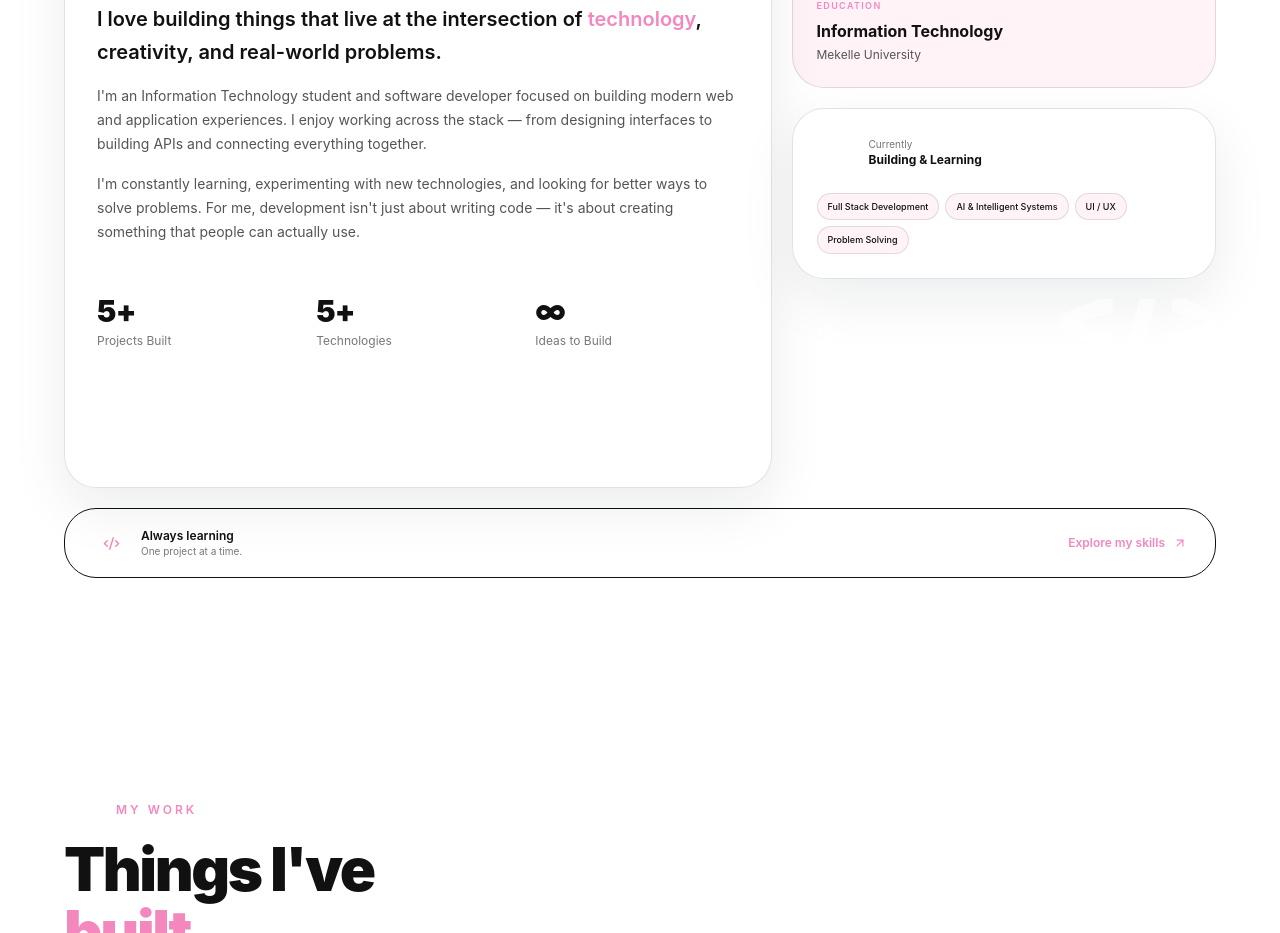
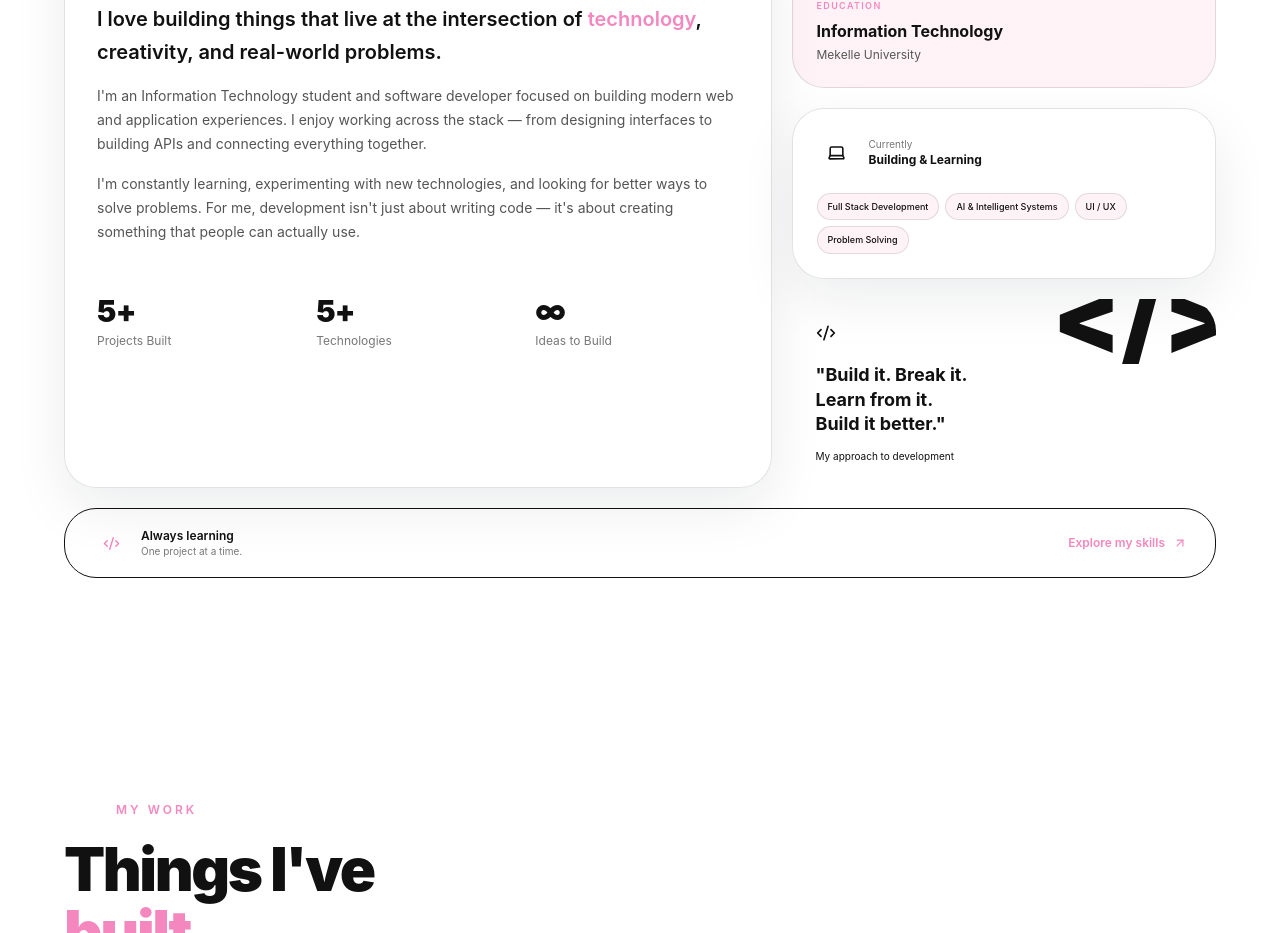
Before and after one commit to Tsiona23/portfolio, a React (Vite) app: page / in a window 1280 px wide. Shown: the part 1340-2273 px from the top of the page. Built offline with nearby package versions, Linux system fonts and the light colour scheme.

Commit message:
update about page

```diff
--- a/src/components/About.jsx
+++ b/src/components/About.jsx
@@ -506,7 +506,7 @@ export default function About() {
                     justify-center
                     rounded-2xl
                     bg-[--color-primary]
-                    text-white
+                    text-[--color-text]
                   "
                 >
                   <Laptop size={19} />
@@ -572,7 +572,7 @@ export default function About() {
                 rounded-4xl
                 bg-[--color-primary]
                 p-6
-                text-white
+                text-[--color-text]
               "
             >
               {/* DECORATIVE CODE SYMBOL */}
@@ -585,7 +585,7 @@ export default function About() {
                   text-[100px]
                   font-black
                   leading-none
-                  text-white/50
+                  text-opacity-50
                 "
               >
                 {"</>"}
@@ -615,7 +615,7 @@ export default function About() {
                   relative
                   mt-3
                   text-[10px]
-                  text-white/70
+                  text-opacity-70
                 "
               >
                 My approach to development
```
